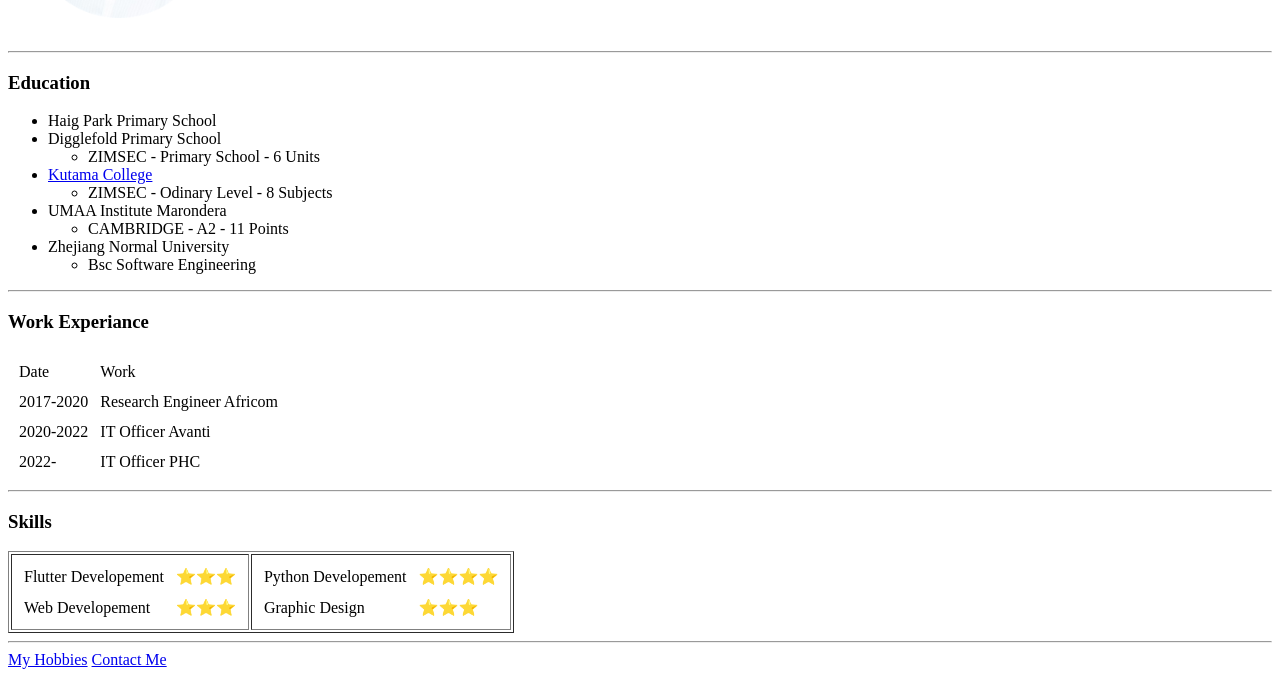
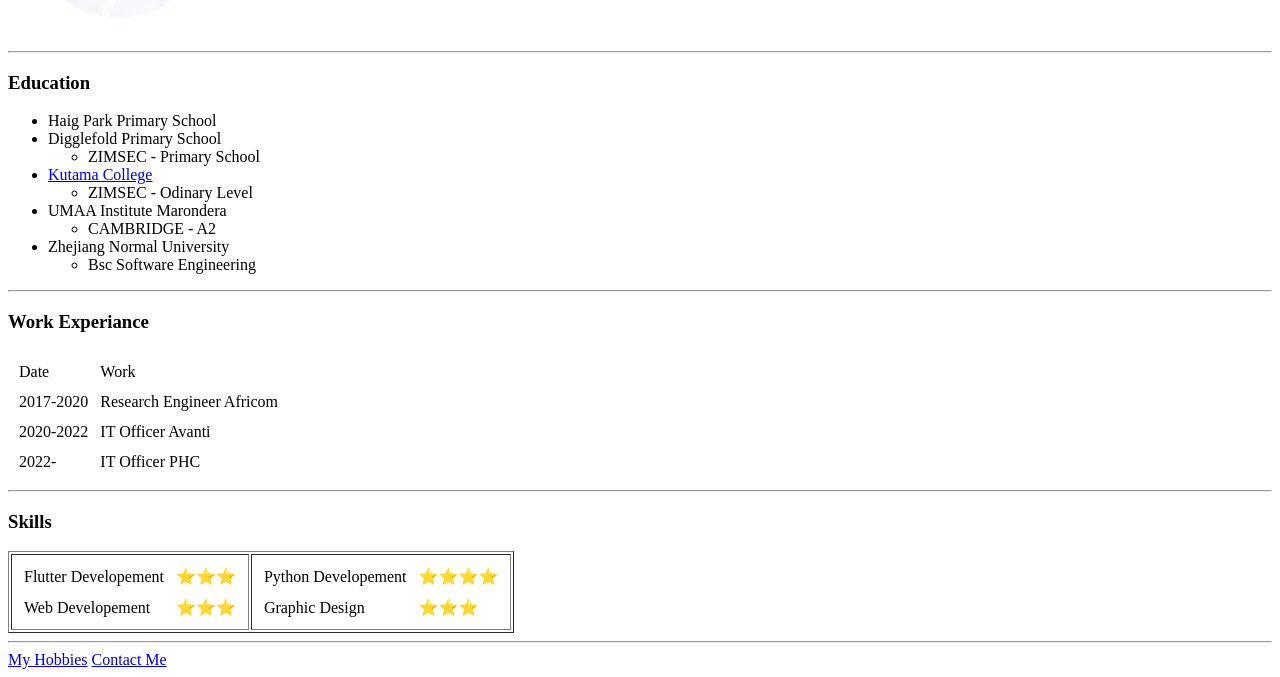
Before and after one commit to deanie77/cv, a plain HTML site: page index.html in a window 1280 px wide. Shown: the part 191-868 px from the top of the page. Drawn offline with Linux system fonts and the light colour scheme.

Commit message:
removed detail educational qualifications

```diff
--- a/index.html
+++ b/index.html
@@ -27,15 +27,15 @@
         <li>Haig Park Primary School</li>
         <li>Digglefold Primary School</li>
             <ul>
-                <li>ZIMSEC - Primary School - 6 Units</li>
+                <li>ZIMSEC - Primary School</li>
             </ul>
         <li><a href="https://www.kutamacollege.com/">Kutama College</a></li>
             <ul>
-                <li>ZIMSEC - Odinary Level - 8 Subjects</li>
+                <li>ZIMSEC - Odinary Level</li>
             </ul>
         <li>UMAA Institute Marondera</li>
             <ul>
-                <li>CAMBRIDGE - A2 - 11 Points</li>
+                <li>CAMBRIDGE - A2</li>
             </ul>
         <li>Zhejiang Normal University</li>
             <ul>
```
